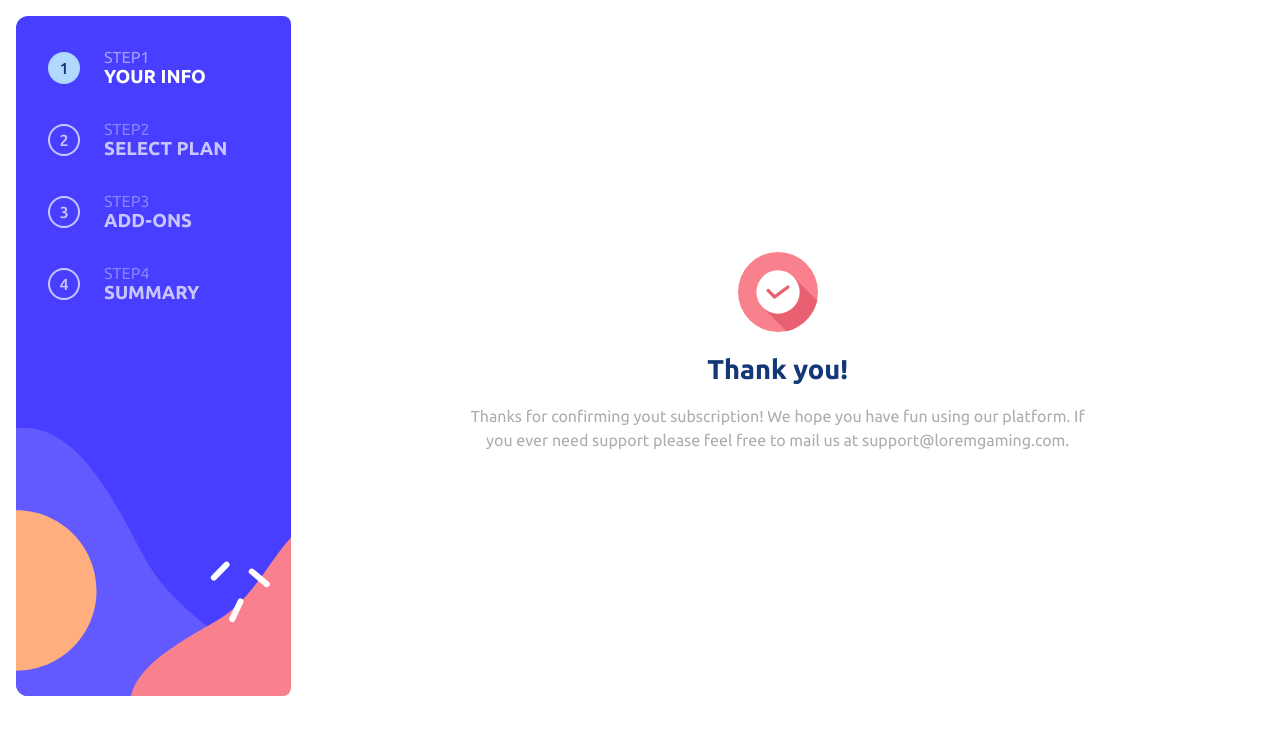
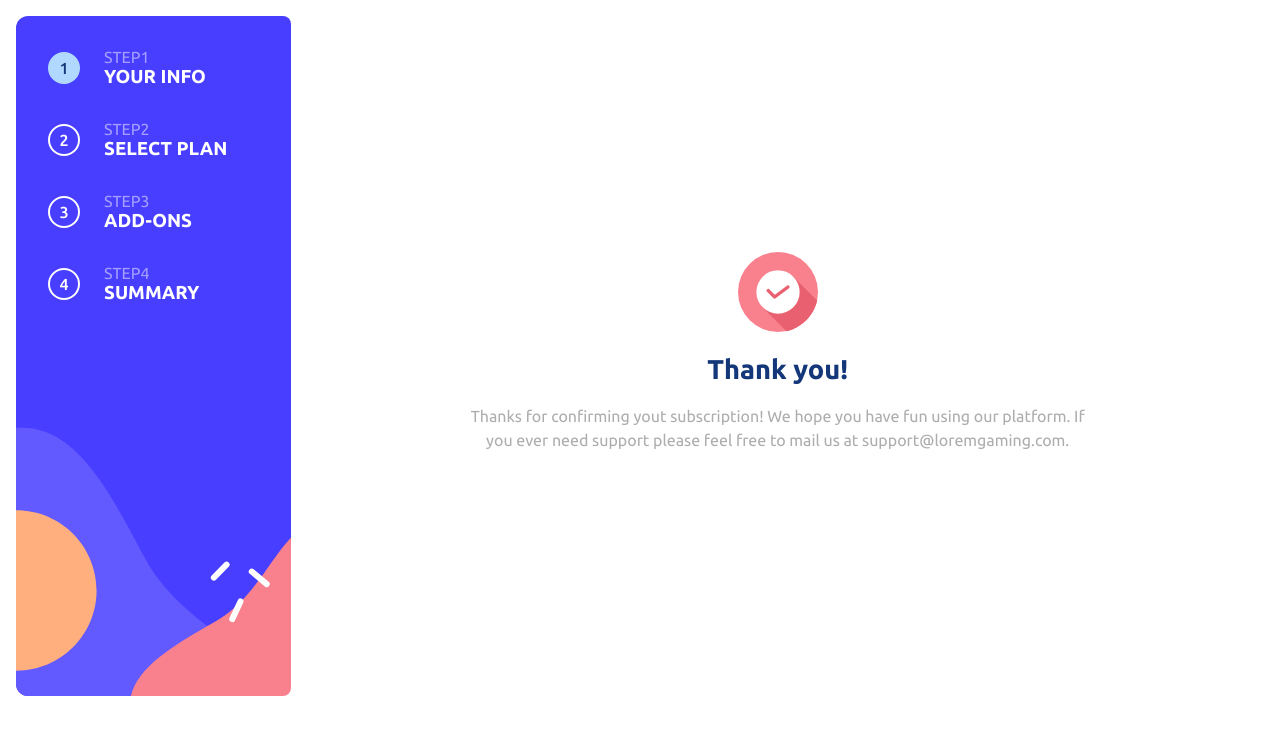
Before and after one commit to AnatolyZZZ/multi-step-form, a React (Create React App) app: page /final in a window 1280 px wide. Shown: the top 734 px of the page. Built offline with nearby package versions, Linux system fonts and the light colour scheme.

Commit message:
menu component finished

```diff
--- a/src/components/Menu.js
+++ b/src/components/Menu.js
@@ -2,14 +2,17 @@ import steps from '../form-data.json';
 import './Menu.css'
 import { useSelector, useDispatch } from 'react-redux';
 import { setStep } from '../actions';
+import { useParams, useLocation } from 'react-router-dom';
 
 export const Menu = (props) => {
+    let page = useLocation().pathname;
+    console.log(page)
     const dispatch = useDispatch();
     const cur_step = useSelector(state => state.current_step);
     const steps_with_summary = steps.steps ;
 
     const go = (idx) => {
-        if (idx < cur_step) {
+        if (idx < cur_step & page === "/") {
             dispatch(setStep(idx));
         }
     }
@@ -20,9 +23,12 @@ export const Menu = (props) => {
             if (idx > cur_step) {
                 classes = 'menu-item inactive'
             } else if (idx === cur_step) {
-                classes = 'menu-item active'
+                classes = 'menu-item'
             } else {
-                classes = 'menu-item active clickable'
+                classes = 'menu-item clickable'
+            }
+            if (page !== '/') {
+                classes = 'menu-item'
             }
             const classes2 = (idx === cur_step) ?  'menu-number number-selected' : 'menu-number'
             return <div className={classes} key={idx} onClick={(e) => go(idx)}>
```
